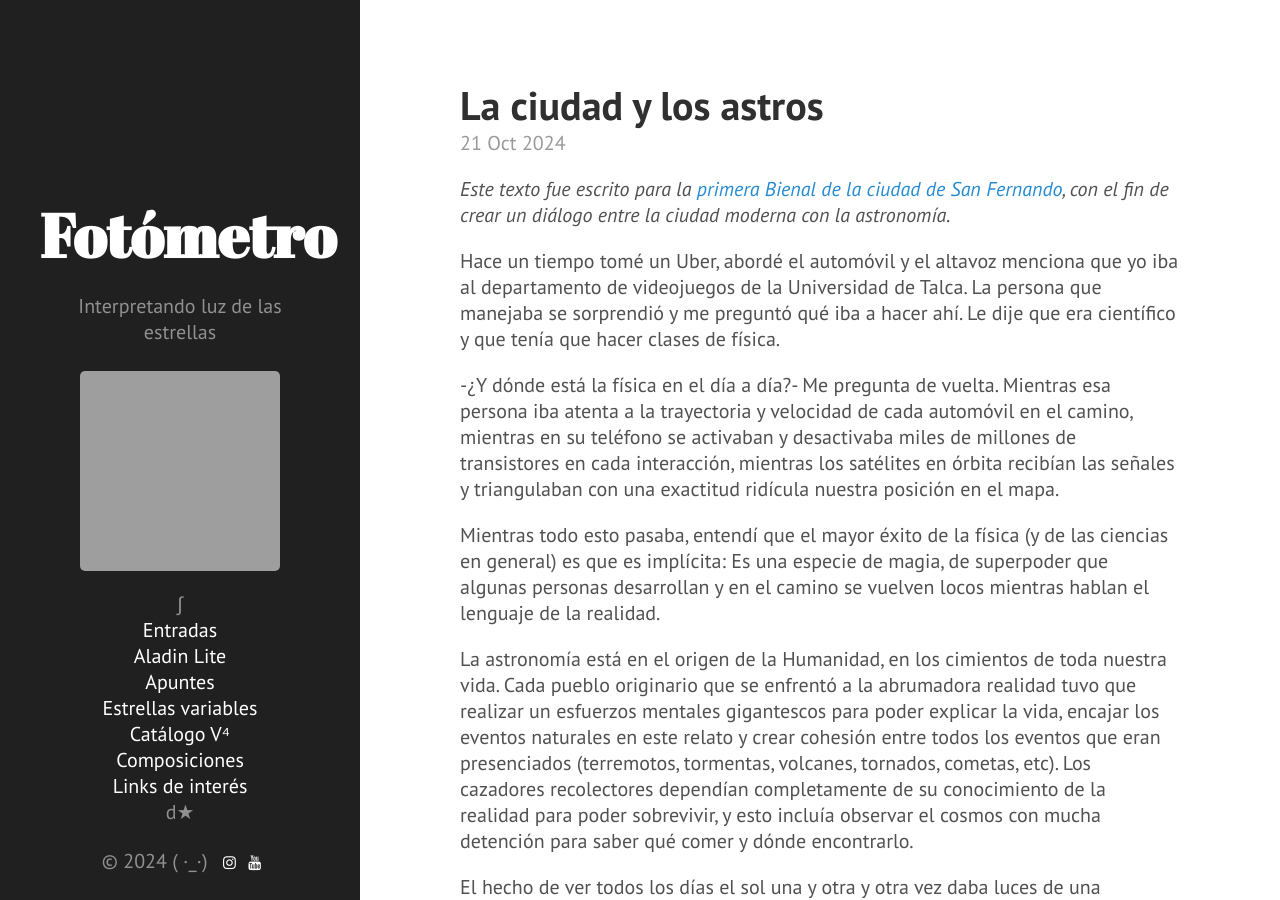
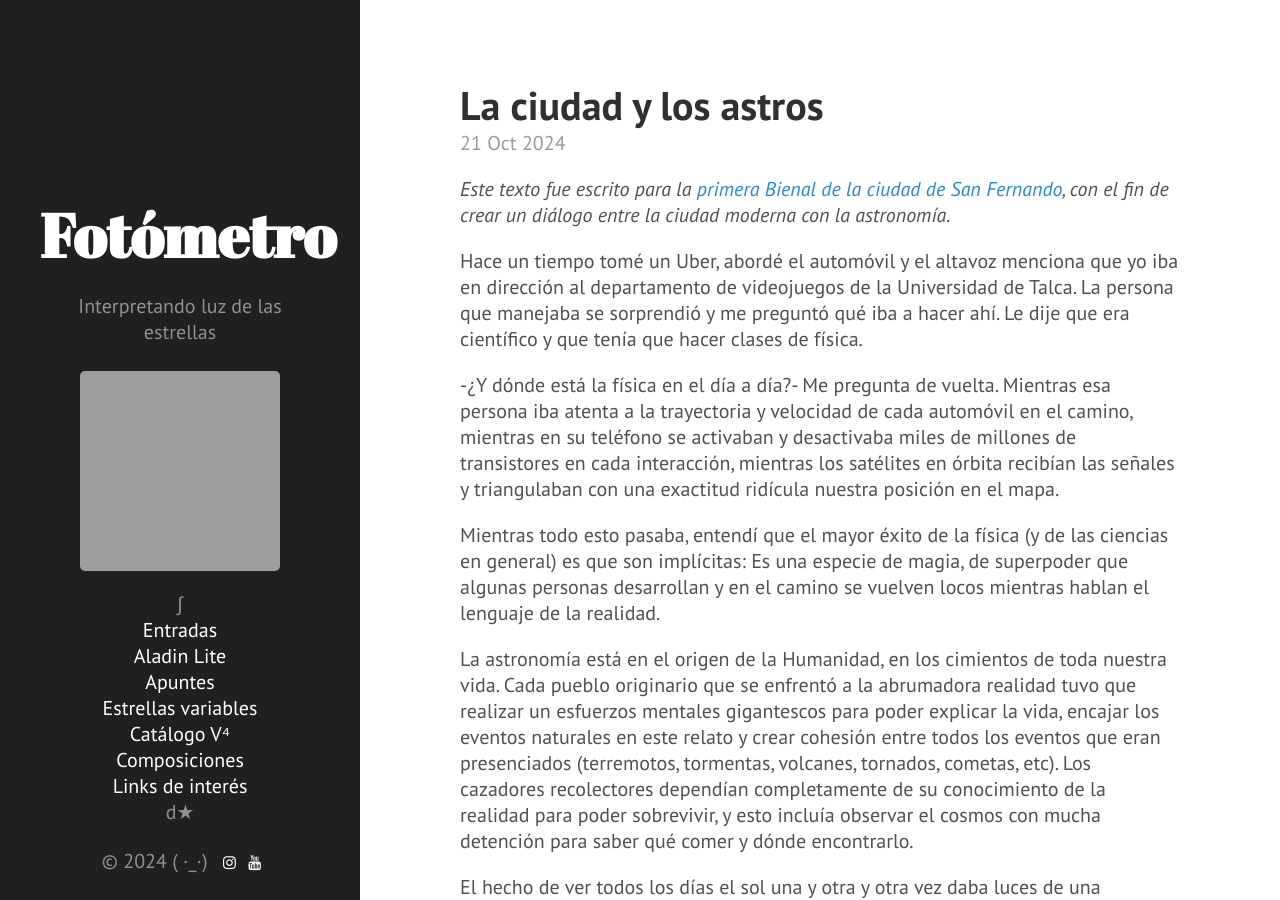
Before and after one commit to nicomedinap/nicomedinap.github.io, a Jekyll site: the page built from _posts/2024-10-21-La_Ciudad_y_los_Astros.md, in a window 1280 px wide and 900 px high. Built offline with Jekyll 4.4.1, drawn with Linux system fonts in a browser that asks for light colours; grey boxes are pictures that could not be loaded.

Commit message:
Update 2024-10-21-La_Ciudad_y_los_Astros.md

```diff
--- a/_posts/2024-10-21-La_Ciudad_y_los_Astros.md
+++ b/_posts/2024-10-21-La_Ciudad_y_los_Astros.md
@@ -5,13 +5,11 @@ title:  "La ciudad y los astros"
 
 *Este texto fue escrito para la [primera Bienal de la ciudad de San Fernando](https://municipalidadsanfernando.cl/2024/08/28/municipalidad-de-san-fernando-organiza-primera-bienal-internacional-de-arquitectura-patrimonio-y-urbanismo/){:target="_blank"}, con el fin de crear un diálogo entre la ciudad moderna con la astronomía.*
 
-
-
-Hace un tiempo tomé un Uber, abordé el automóvil y el altavoz menciona que yo iba al departamento de videojuegos de la Universidad de Talca. La persona que manejaba se sorprendió y me preguntó qué iba a hacer ahí. Le dije que era científico y que tenía que hacer clases de física.
+Hace un tiempo tomé un Uber, abordé el automóvil y el altavoz menciona que yo iba en dirección al departamento de videojuegos de la Universidad de Talca. La persona que manejaba se sorprendió y me preguntó qué iba a hacer ahí. Le dije que era científico y que tenía que hacer clases de física.
 
 -¿Y dónde está la física en el día a día?- Me pregunta de vuelta. Mientras esa persona iba atenta a la trayectoria y velocidad de cada automóvil en el camino, mientras en su teléfono se activaban y desactivaba miles de millones de transistores en cada interacción, mientras los satélites en órbita recibían las señales y triangulaban con una exactitud ridícula nuestra posición en el mapa.
 
-Mientras todo esto pasaba, entendí que el mayor éxito de la física (y de las ciencias en general) es que es implícita: Es una especie de magia, de superpoder que algunas personas desarrollan y en el camino se vuelven locos mientras hablan el lenguaje de la realidad.
+Mientras todo esto pasaba, entendí que el mayor éxito de la física (y de las ciencias en general) es que son implícitas: Es una especie de magia, de superpoder que algunas personas desarrollan y en el camino se vuelven locos mientras hablan el lenguaje de la realidad.
 
 La astronomía está en el origen de la Humanidad, en los cimientos de toda nuestra vida. Cada pueblo originario que se enfrentó a la abrumadora realidad tuvo que realizar un esfuerzos mentales gigantescos para poder explicar la vida, encajar los eventos naturales en este relato y crear cohesión entre todos los eventos que eran presenciados (terremotos, tormentas, volcanes, tornados, cometas, etc). Los cazadores recolectores dependían completamente de su conocimiento de la realidad para poder sobrevivir, y esto incluía observar el cosmos con mucha detención para saber qué comer y dónde encontrarlo.
 
```
